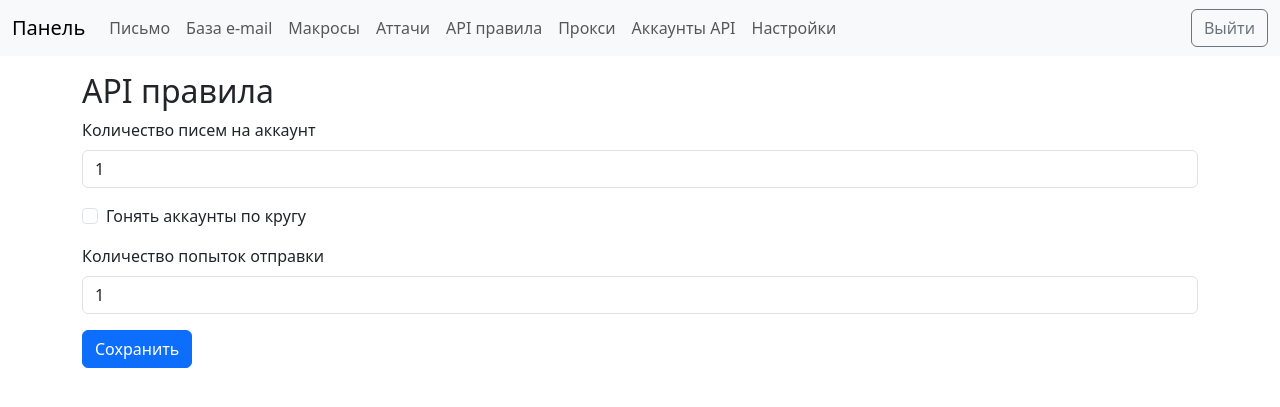
After one commit to selectel5656/eml1, a Flask app: page /api_rules in a window 1280 px wide. The commit adds this page. Shown: the top 407 px of the page. Run offline with Flask 3, Linux system fonts and the light colour scheme; the visitor is signed in with stand-in values (Sample User, id 1).

```diff
--- a/app.py
+++ b/app.py
@@ -33,6 +33,12 @@ def init_db():
             db.session.add(Setting(key='domain', value='domen.ru'))
         if not Setting.query.filter_by(key='user_agent').first():
             db.session.add(Setting(key='user_agent', value=ApiClient.USER_AGENT))
+        if not Setting.query.filter_by(key='per_account_limit').first():
+            db.session.add(Setting(key='per_account_limit', value='1'))
+        if not Setting.query.filter_by(key='cycle_accounts').first():
+            db.session.add(Setting(key='cycle_accounts', value='no'))
+        if not Setting.query.filter_by(key='send_attempts').first():
+            db.session.add(Setting(key='send_attempts', value='1'))
         db.session.commit()
 
 
@@ -74,14 +80,17 @@ def index():
 # ------- Letter -------
 
 
+def get_setting(key: str, default: str = '') -> str:
+    setting = Setting.query.filter_by(key=key).first()
+    return setting.value if setting else default
+
+
 def get_domain() -> str:
-    setting = Setting.query.filter_by(key='domain').first()
-    return setting.value if setting else 'domen.ru'
+    return get_setting('domain', 'domen.ru')
 
 
 def get_user_agent() -> str:
-    setting = Setting.query.filter_by(key='user_agent').first()
-    return setting.value if setting else ApiClient.USER_AGENT
+    return get_setting('user_agent', ApiClient.USER_AGENT)
 
 
 def check_proxy(address: str) -> bool:
@@ -162,9 +171,17 @@ def letter():
         selected = request.form.getlist('attachments')
         body_rendered = render_macros(body)
 
-        account = ApiAccount.query.first()
+        limit = int(get_setting('per_account_limit', '1'))
+        cycle = get_setting('cycle_accounts', 'no') == 'yes'
+        attempts = int(get_setting('send_attempts', '1'))
+
+        account = ApiAccount.query.filter(ApiAccount.send_count < limit).order_by(ApiAccount.id).first()
+        if not account and cycle:
+            ApiAccount.query.update({ApiAccount.send_count: 0})
+            db.session.commit()
+            account = ApiAccount.query.filter(ApiAccount.send_count < limit).order_by(ApiAccount.id).first()
         if not account:
-            flash('Нет API аккаунтов')
+            flash('Нет доступных API аккаунтов')
             return render_template('letter.html', attachments=attachments, macros=macros)
 
         proxy_addr = acquire_proxy()
@@ -195,7 +212,14 @@ def letter():
 
         operation_id = client.generate_operation_id()
         recipients = [e.email for e in EmailEntry.query.limit(1).all()]
-        if client.send_mail(subject, body_rendered, recipients, att_urls, operation_id):
+        success = False
+        for _ in range(attempts):
+            if client.send_mail(subject, body_rendered, recipients, att_urls, operation_id):
+                success = True
+                break
+        if success:
+            account.send_count = account.send_count + 1
+            db.session.commit()
             flash('Письмо отправлено через API')
         else:
             flash('Ошибка отправки письма')
@@ -294,6 +318,25 @@ def attachments():
     return render_template('attachments.html', attachments=attachments)
 
 
+# ------- API Rules -------
+@app.route('/api_rules', methods=['GET', 'POST'])
+@login_required
+def api_rules():
+    limit = get_setting('per_account_limit', '1')
+    cycle = get_setting('cycle_accounts', 'no')
+    attempts = get_setting('send_attempts', '1')
+    if request.method == 'POST':
+        limit = request.form.get('per_account_limit') or '1'
+        cycle = 'yes' if request.form.get('cycle_accounts') else 'no'
+        attempts = request.form.get('send_attempts') or '1'
+        Setting.query.filter_by(key='per_account_limit').first().value = limit
+        Setting.query.filter_by(key='cycle_accounts').first().value = cycle
+        Setting.query.filter_by(key='send_attempts').first().value = attempts
+        db.session.commit()
+        flash('Правила сохранены')
+    return render_template('api_rules.html', limit=limit, cycle=cycle == 'yes', attempts=attempts)
+
+
 # ------- Proxies -------
 @app.route('/proxies', methods=['GET', 'POST'])
 @login_required
@@ -334,6 +377,15 @@ def api_accounts():
     return render_template('api_accounts.html', accounts=accounts)
 
 
+@app.route('/api_accounts/reset_counts')
+@login_required
+def reset_counts():
+    ApiAccount.query.update({ApiAccount.send_count: 0})
+    db.session.commit()
+    flash('Счетчики сброшены')
+    return redirect(url_for('api_accounts'))
+
+
 # ------- Settings -------
 @app.route('/settings', methods=['GET', 'POST'])
 @login_required
--- a/models.py
+++ b/models.py
@@ -53,6 +53,7 @@ class ApiAccount(db.Model):
     last_name = db.Column(db.String(200))
     api_key = db.Column(db.String(500))
     uuid = db.Column(db.String(200))
+    send_count = db.Column(db.Integer, default=0)
 
 class Setting(db.Model):
     id = db.Column(db.Integer, primary_key=True)
--- /dev/null
+++ b/templates/api_rules.html
@@ -0,0 +1,20 @@
+{% extends 'base.html' %}
+{% block title %}API правила{% endblock %}
+{% block content %}
+<h2>API правила</h2>
+<form method="post">
+  <div class="mb-3">
+    <label class="form-label">Количество писем на аккаунт</label>
+    <input type="number" class="form-control" name="per_account_limit" value="{{ limit }}">
+  </div>
+  <div class="form-check mb-3">
+    <input class="form-check-input" type="checkbox" name="cycle_accounts" id="cycle" {% if cycle %}checked{% endif %}>
+    <label class="form-check-label" for="cycle">Гонять аккаунты по кругу</label>
+  </div>
+  <div class="mb-3">
+    <label class="form-label">Количество попыток отправки</label>
+    <input type="number" class="form-control" name="send_attempts" value="{{ attempts }}">
+  </div>
+  <button class="btn btn-primary">Сохранить</button>
+</form>
+{% endblock %}
--- a/templates/base.html
+++ b/templates/base.html
@@ -15,6 +15,7 @@
         <li class="nav-item"><a class="nav-link" href="{{ url_for('email_base') }}">База e-mail</a></li>
         <li class="nav-item"><a class="nav-link" href="{{ url_for('macros') }}">Макросы</a></li>
         <li class="nav-item"><a class="nav-link" href="{{ url_for('attachments') }}">Аттачи</a></li>
+        <li class="nav-item"><a class="nav-link" href="{{ url_for('api_rules') }}">API правила</a></li>
         <li class="nav-item"><a class="nav-link" href="{{ url_for('proxies') }}">Прокси</a></li>
         <li class="nav-item"><a class="nav-link" href="{{ url_for('api_accounts') }}">Аккаунты API</a></li>
         <li class="nav-item"><a class="nav-link" href="{{ url_for('settings') }}">Настройки</a></li>
```
Also changed, not shown: templates/api_accounts.html (+9 -2 lines).
